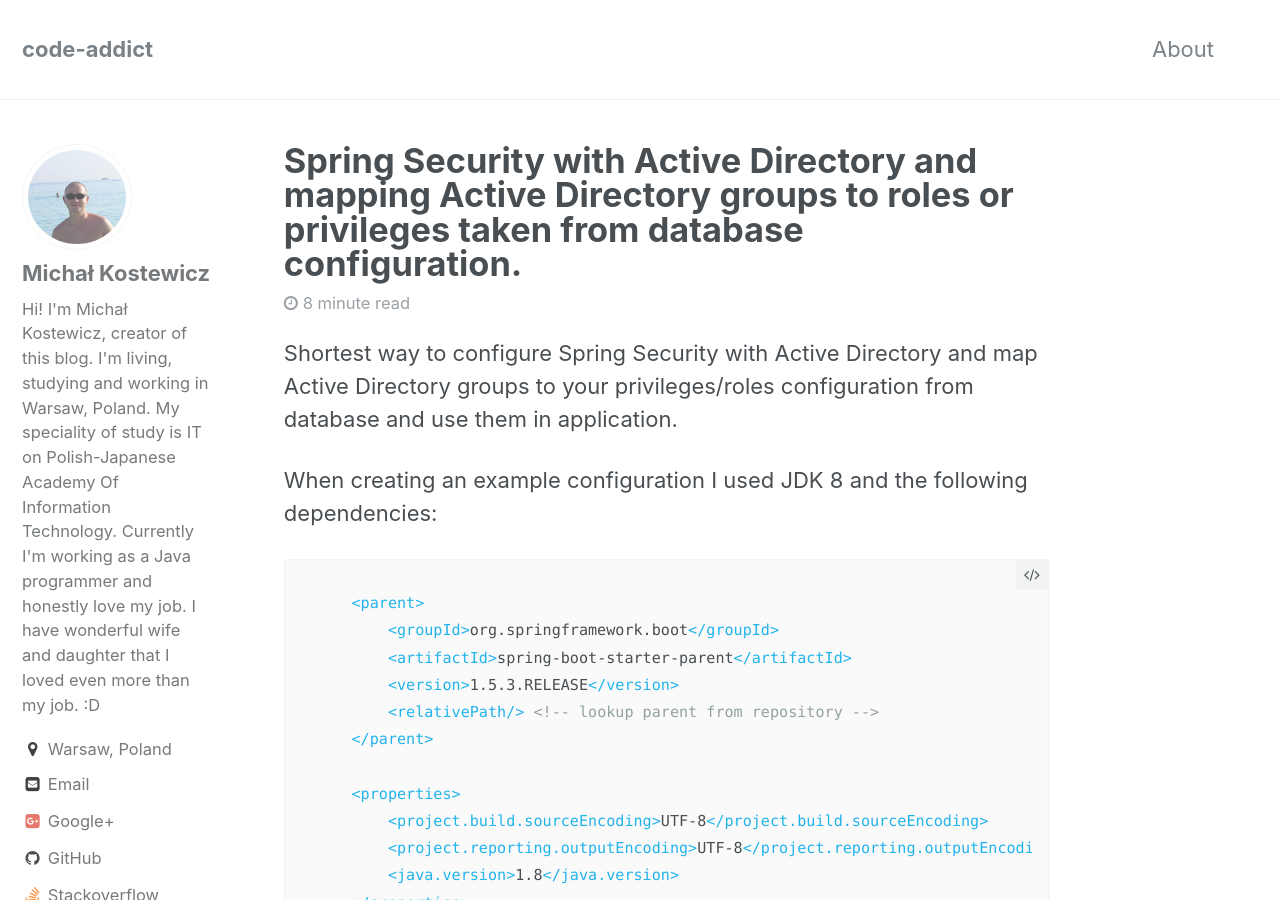
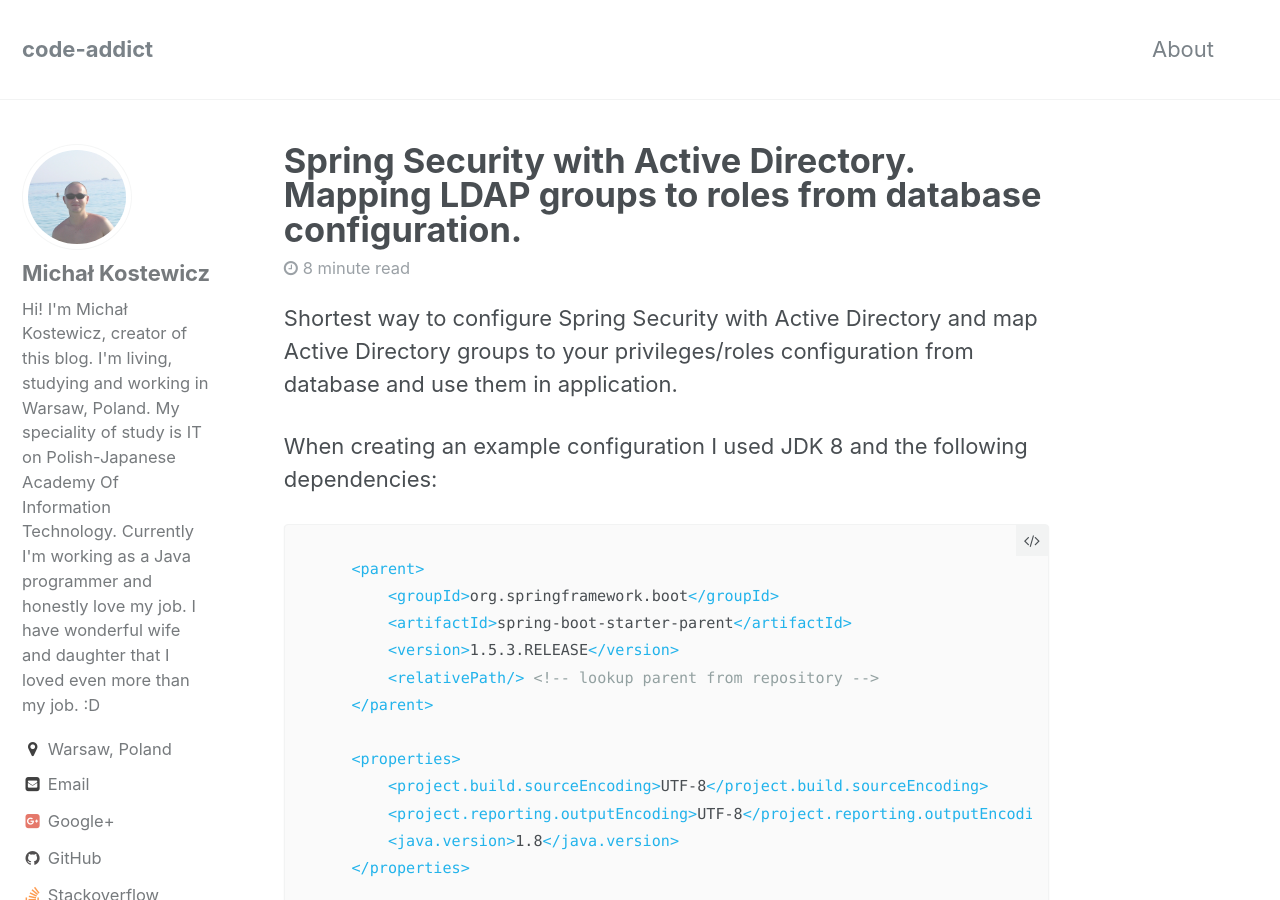
Before and after one commit to k0staa/k0staa.github.io, a Jekyll site: the page built from _posts/2017-07-18-active-directory-spring-security.markdown, in a window 1280 px wide and 900 px high. Built offline with Jekyll 4.4.1, drawn with Linux system fonts in a browser that asks for light colours.

Commit message:
Change title to follow twitter size

```diff
--- a/_posts/2017-07-18-active-directory-spring-security.markdown
+++ b/_posts/2017-07-18-active-directory-spring-security.markdown
@@ -1,5 +1,5 @@
 ---
-title:  "Spring Security with Active Directory and mapping Active Directory groups to roles or privileges taken from database configuration."
+title:  "Spring Security with Active Directory. Mapping LDAP groups to roles from database configuration."
 date:   2017-07-18 20:29:53 +0200
 categories: spring spring-boot security ldap
 ---
```
